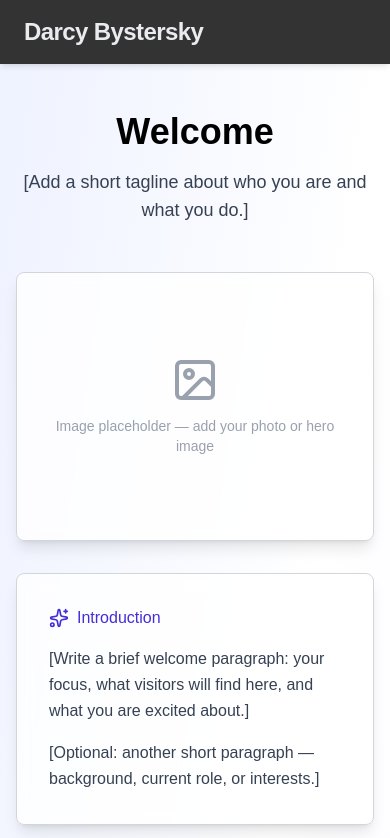
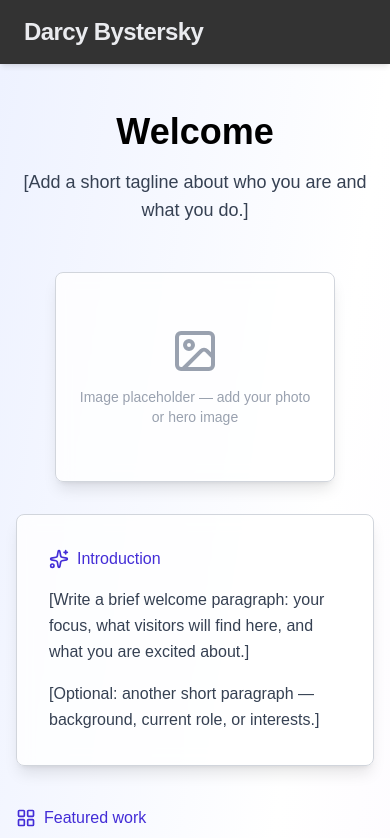
Before and after one commit to dBystersky/portfolio_website, a Next.js app: page / in a window 390 px wide. Shown: the top 838 px of the page. Built offline with nearby package versions, Linux system fonts and the light colour scheme.

Commit message:
Made the smaller view main image scale better - smaller size

```diff
--- a/app/page.tsx
+++ b/app/page.tsx
@@ -32,7 +32,7 @@ export default function Home() {
           <div className="grid gap-8 lg:grid-cols-2 lg:items-center mb-10">
             {/* Hero image: put a file in public/ (e.g. public/hero.jpg) and use next/image here */}
             <div
-              className={`${cardClass} flex aspect-[4/3] items-center justify-center p-6 text-center`}
+              className={`${cardClass} flex aspect-[4/3] items-center justify-center p-4 text-center sm:p-6 w-full max-w-[min(100%,280px)] sm:max-w-md mx-auto lg:mx-0 lg:max-w-none`}
             >
               <div className="flex flex-col items-center gap-3 text-gray-400">
                 <ImageIcon className="w-12 h-12" aria-hidden />
```
